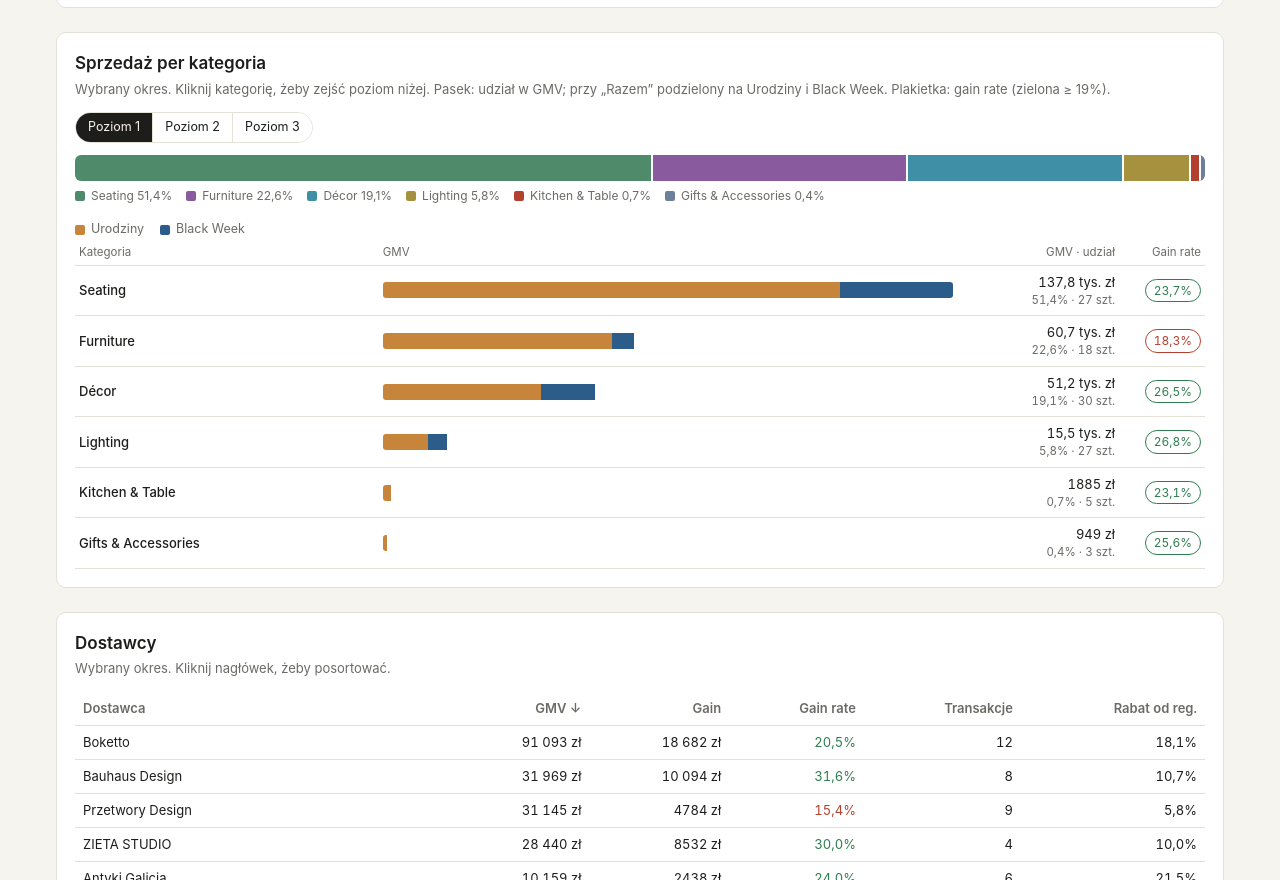
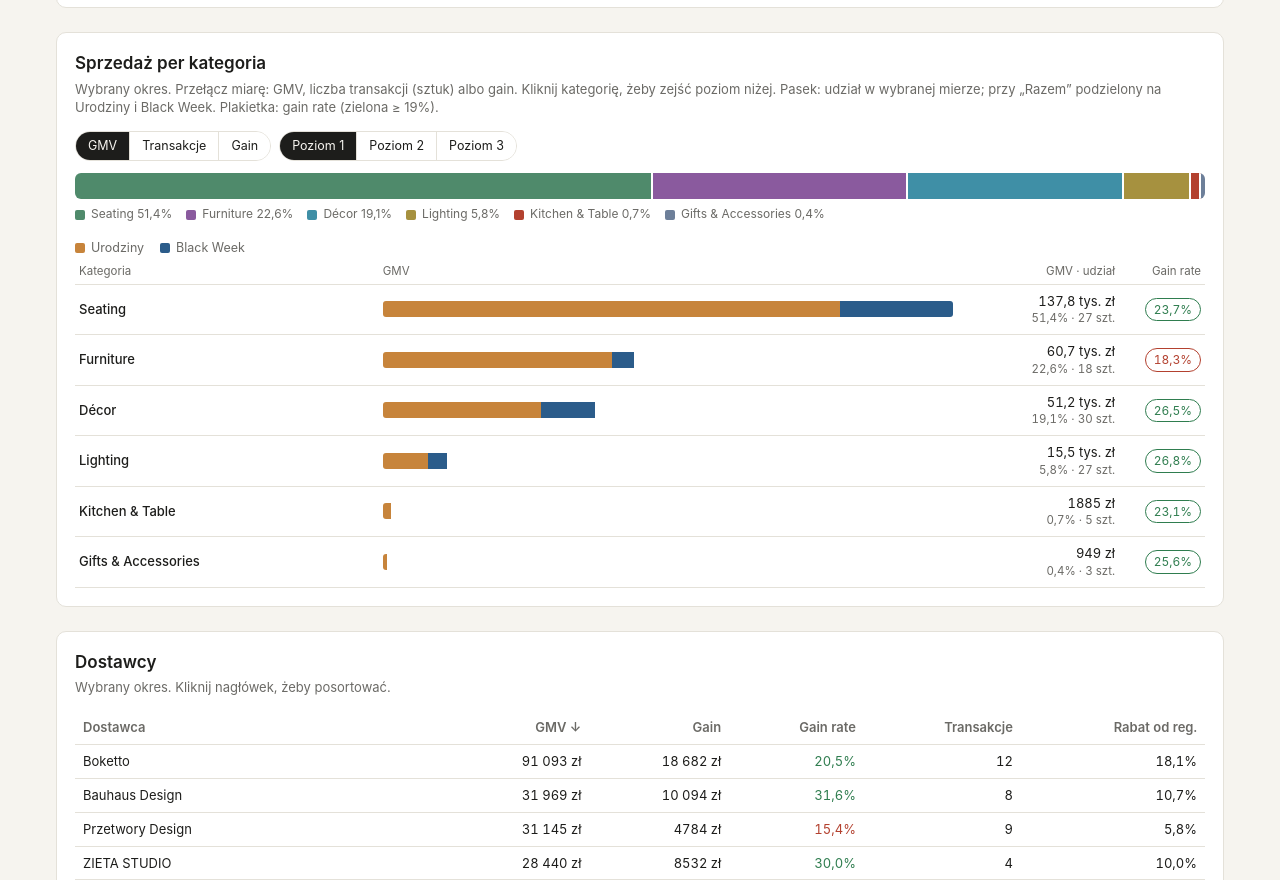
Before and after one commit to karolyestersen/yestersen-bw-dashboard, a plain HTML site: page index.html in a window 1280 px wide. Shown: the part 1098-1978 px from the top of the page. Drawn offline with Linux system fonts and the light colour scheme.

Commit message:
Kategorie: przełącznik GMV / transakcje / gain
Co-Authored-By: Claude Opus 5.5 <noreply@anthropic.com>
Claude-Session: https://claude.ai/code/session_01QUTQa2F7xeoh9fdzzdyt6k

```diff
--- a/index.html
+++ b/index.html
@@ -142,15 +142,16 @@ Okres danych Sublime: <input type="date" id="subFrom"> – <input type="date" id
 
 <section class="card">
 <h2>Sprzedaż per kategoria</h2>
-<p class="sub">Wybrany okres. Kliknij kategorię, żeby zejść poziom niżej. Pasek: udział w GMV; przy „Razem” podzielony na Urodziny i Black Week. Plakietka: gain rate (zielona ≥ 19%).</p>
+<p class="sub">Wybrany okres. Przełącz miarę: GMV, liczba transakcji (sztuk) albo gain. Kliknij kategorię, żeby zejść poziom niżej. Pasek: udział w wybranej mierze; przy „Razem” podzielony na Urodziny i Black Week. Plakietka: gain rate (zielona ≥ 19%).</p>
 <div class="catbar">
+<div class="seg" id="catmetric"><button data-m="gmv" class="on">GMV</button><button data-m="tx">Transakcje</button><button data-m="gain">Gain</button></div>
 <div class="seg" id="catlevel"><button data-l="1" class="on">Poziom 1</button><button data-l="2">Poziom 2</button><button data-l="3">Poziom 3</button></div>
 <span class="crumbs" id="crumbs"></span>
 </div>
 <div class="strip" id="strip"></div>
 <div class="skey" id="skey"></div>
 <div class="legend" id="catleg"><span><i class="sw" style="background:var(--c1)"></i>Urodziny</span><span><i class="sw" style="background:var(--c0)"></i>Black Week</span></div>
-<div class="chead"><div>Kategoria</div><div>GMV</div><div>GMV · udział</div><div>Gain rate</div></div>
+<div class="chead"><div>Kategoria</div><div id="ch_bar">GMV</div><div id="ch_val">GMV · udział</div><div>Gain rate</div></div>
 <div id="cats"></div>
 <button class="more" id="catmore" hidden></button>
 </section>
@@ -417,20 +418,23 @@ function render() {
 }
 
 // ---------- kategorie ----------
-const CAT = {level: 1, path: [], all: false};
+const CAT = {level: 1, path: [], all: false, metric: 'gmv'};
+const MET = {gmv: {t: 'GMV', f: v => F.short(v)}, tx: {t: 'Transakcje', f: v => F.n(v) + ' szt.'}, gain: {t: 'Gain', f: v => F.short(v)}};
 const CK = ['category', 'category2', 'category3'];
 const PAL = ['#4f8a6b', '#8a5a9e', '#3f8fa6', '#a6913f', '#b3412f', '#6d7f99', '#9e6b5a'];
 function renderCats(rows) {
   document.querySelectorAll('#catlevel button').forEach(b => b.classList.toggle('on', Number(b.dataset.l) === CAT.level));
   const scoped = rows.filter(r => CAT.path.every((v, i) => r[CK[i]] === v));
   const key = CK[CAT.level - 1];
-  const total = sum(scoped, r => r.gmv);
+  const M = CAT.metric, MT = MET[M];
+  const total = M === 'tx' ? scoped.length : sum(scoped, r => r[M]);
+  document.querySelectorAll('#catmetric button').forEach(b => b.classList.toggle('on', b.dataset.m === M));
+  $('ch_bar').textContent = MT.t; $('ch_val').textContent = MT.t + ' · udział';
   const list = [...groupBy(scoped, r => CAT.level === 1 ? r.category : CK.slice(0, CAT.level).map(k => r[k]).join('\u0001'))].map(([k, rs]) => {
     const parts = k.split('\u0001');
     return {name: parts[parts.length - 1], parents: parts.slice(CAT.path.length, -1), full: parts, ...agg(rs),
-      uro: sum(rs.filter(r => r.period === 'Urodziny'), r => r.gmv), bw: sum(rs.filter(r => r.period === 'Black Week'), r => r.gmv),
-      share: total ? r1(sum(rs, r => r.gmv) / total * 100) : 0};
-  }).sort((a, b) => b.gmv - a.gmv);
+      uroA: agg(rs.filter(r => r.period === 'Urodziny')), bwA: agg(rs.filter(r => r.period === 'Black Week'))};
+  }).map(c => ({...c, m: c[M], uro: c.uroA[M], bw: c.bwA[M], share: total ? r1(c[M] / total * 100) : 0})).sort((a, b) => b.m - a.m || b.gmv - a.gmv);
 
   // okruszki
   const cr = $('crumbs'); cr.replaceChildren();
@@ -442,15 +446,15 @@ function renderCats(rows) {
 
   // pasek udziałów
   const top = list.slice(0, 7), rest = list.slice(7);
-  const segs = top.map((c, i) => ({name: c.name, gmv: c.gmv, share: c.share, col: PAL[i]}));
-  if (rest.length) segs.push({name: `Pozostałe (${rest.length})`, gmv: sum(rest, c => c.gmv), share: r1(sum(rest, c => c.share)), col: '#cfcbc1'});
-  $('strip').replaceChildren(...segs.map(s => { const d = document.createElement('div'); d.style.flex = String(Math.max(s.gmv, 0.0001)); d.style.background = s.col;
-    d.onmousemove = ev => showTip(ev, `${s.name}: ${F.zl(s.gmv)} (${F.pct(s.share)})`); d.onmouseleave = hideTip; return d; }));
+  const segs = top.map((c, i) => ({name: c.name, m: c.m, share: c.share, col: PAL[i]}));
+  if (rest.length) segs.push({name: `Pozostałe (${rest.length})`, m: sum(rest, c => c.m), share: r1(sum(rest, c => c.share)), col: '#cfcbc1'});
+  $('strip').replaceChildren(...segs.map(s => { const d = document.createElement('div'); d.style.flex = String(Math.max(s.m, 0.0001)); d.style.background = s.col;
+    d.onmousemove = ev => showTip(ev, `${s.name}: ${MT.f(s.m)} (${F.pct(s.share)})`); d.onmouseleave = hideTip; return d; }));
   $('skey').replaceChildren(...segs.map(s => { const sp = document.createElement('span'); const i = document.createElement('i'); i.className = 'sw'; i.style.background = s.col; sp.append(i, `${s.name} ${F.pct(s.share)}`); return sp; }));
 
   // wiersze
   const shown = CAT.all ? list : list.slice(0, 15);
-  const mx = Math.max(1, ...list.map(c => c.gmv));
+  const mx = Math.max(1, ...list.map(c => c.m));
   const both = PERIOD === 'Razem';
   $('catleg').hidden = !both;
   $('cats').replaceChildren(...(shown.length ? shown.map(c => {
@@ -460,12 +464,12 @@ function renderCats(rows) {
     if (c.parents.length) { const s = document.createElement('small'); s.textContent = c.parents.join(' › '); nm.append(s); }
     const tr = document.createElement('div'); tr.className = 'track';
     const add = (v, col) => { if (v <= 0) return; const x = document.createElement('div'); x.style.width = (v / mx * 100) + '%'; x.style.background = col; tr.append(x); };
-    if (both) { add(c.uro, 'var(--c1)'); add(c.bw, 'var(--c0)'); } else add(c.gmv, PERIOD === 'Urodziny' ? 'var(--c1)' : 'var(--c0)');
-    const v = document.createElement('div'); v.className = 'val'; v.textContent = F.short(c.gmv);
-    const sm = document.createElement('small'); sm.textContent = `${F.pct(c.share)} · ${c.tx} szt.`; v.append(sm);
+    if (both) { add(c.uro, 'var(--c1)'); add(c.bw, 'var(--c0)'); } else add(c.m, PERIOD === 'Urodziny' ? 'var(--c1)' : 'var(--c0)');
+    const v = document.createElement('div'); v.className = 'val'; v.textContent = MT.f(c.m);
+    const sm = document.createElement('small'); sm.textContent = F.pct(c.share) + ' · ' + (M === 'gmv' ? `${c.tx} szt.` : M === 'tx' ? F.short(c.gmv) : `GMV ${F.short(c.gmv)}`); v.append(sm);
     const g = document.createElement('span'); g.className = 'grc ' + grCls(c.gain_rate); g.textContent = F.pct(c.gain_rate);
     row.append(nm, tr, v, g);
-    row.onmousemove = ev => showTip(ev, `${c.full.join(' › ')} · GMV ${F.zl(c.gmv)}${both ? ` (Urodziny ${F.zl(c.uro)}, BW ${F.zl(c.bw)})` : ''} · gain ${F.zl(c.gain)} · rabat ${F.pct(c.discount)} · ${c.orders} zam.`);
+    row.onmousemove = ev => showTip(ev, `${c.full.join(' › ')} · GMV ${F.zl(c.gmv)} · ${c.tx} szt. · gain ${F.zl(c.gain)}${both ? ` · ${MT.t}: Urodziny ${MT.f(c.uro)}, BW ${MT.f(c.bw)}` : ''} · rabat ${F.pct(c.discount)}`);
     row.onmouseleave = hideTip;
     if (CAT.level < 3) row.onclick = () => { hideTip(); CAT.path = c.full.slice(); CAT.level = CAT.path.length + 1; CAT.all = false; render(); };
     return row;
@@ -474,6 +478,7 @@ function renderCats(rows) {
   more.textContent = CAT.all ? 'Pokaż top 15' : `Pokaż wszystkie (${list.length})`;
   more.onclick = () => { CAT.all = !CAT.all; render(); };
 }
+document.querySelectorAll('#catmetric button').forEach(b => b.onclick = () => { CAT.metric = b.dataset.m; render(); });
 document.querySelectorAll('#catlevel button').forEach(b => b.onclick = () => {
   const l = Number(b.dataset.l); CAT.level = l; CAT.path = CAT.path.slice(0, l - 1); CAT.all = false; render();
 });
```
Also changed, not shown: tools/template.html (+21 -16 lines).
